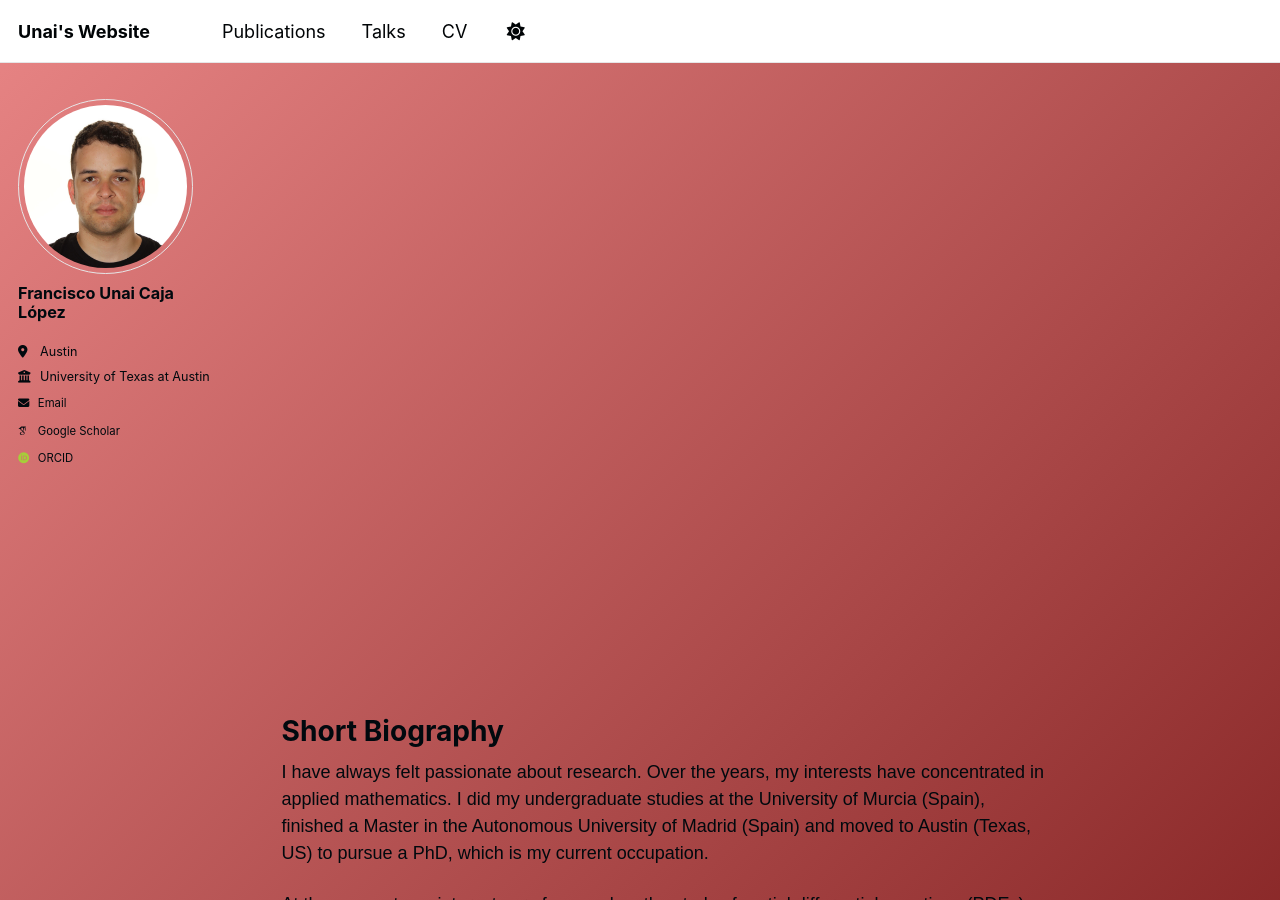
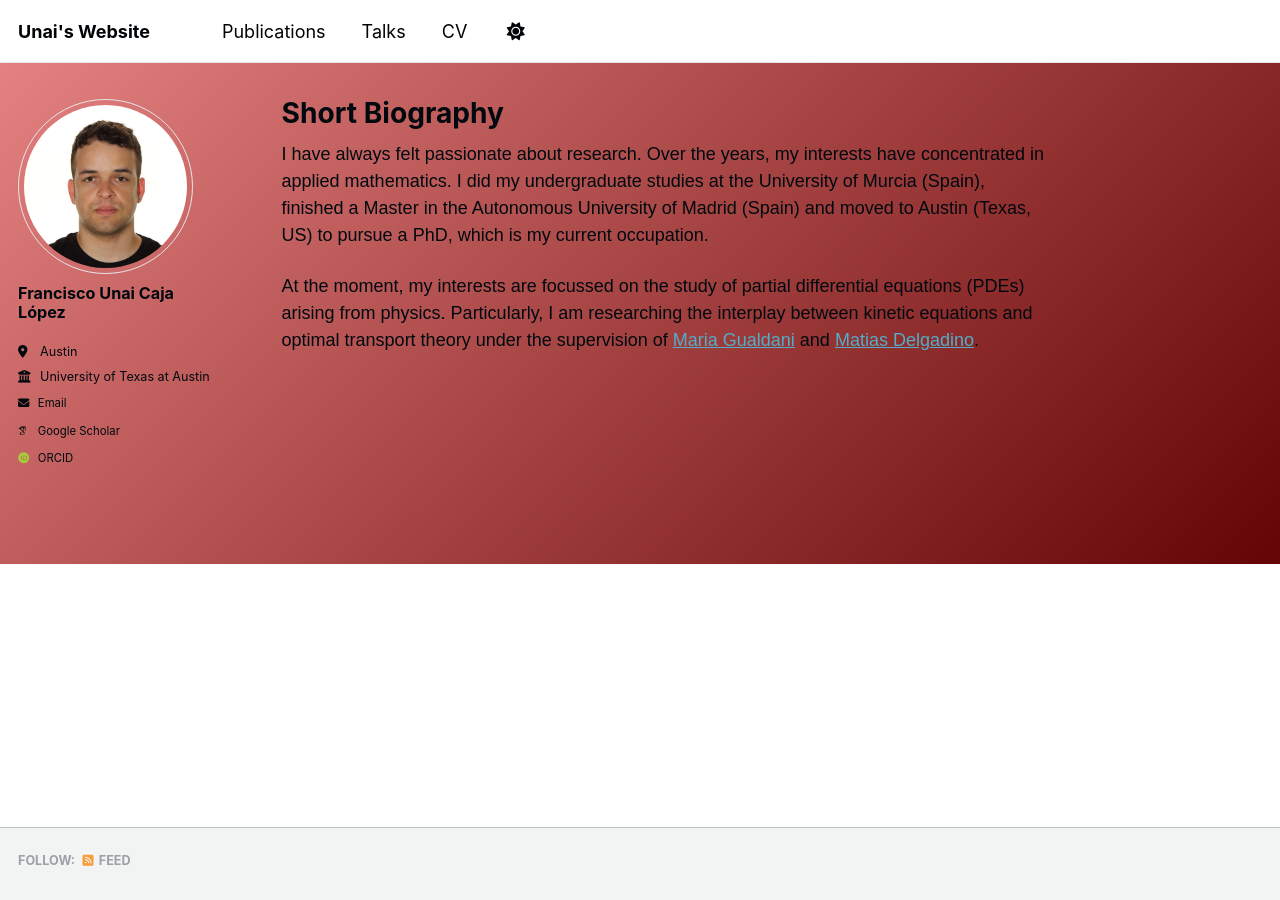
Before and after one commit to UnaiCaja/UnaiCaja.github.io, a Jekyll site: the page built from _pages/about.md, in a window 1280 px wide and 900 px high. Built offline with Jekyll 4.4.1, drawn with Linux system fonts in a browser that asks for light colours; some web fonts are replaced.

Commit message:
Update default.html

```diff
--- a/_layouts/default.html
+++ b/_layouts/default.html
@@ -13,7 +13,7 @@ layout: compress
 
     <style>
           body {
-                  height: 200vh;
+                  //height: 100vh;
                   margin: 0;
                   background: linear-gradient(135deg, var(--global-gradient-inicial), var(--global-gradient-final));
                   display: flex;
```
